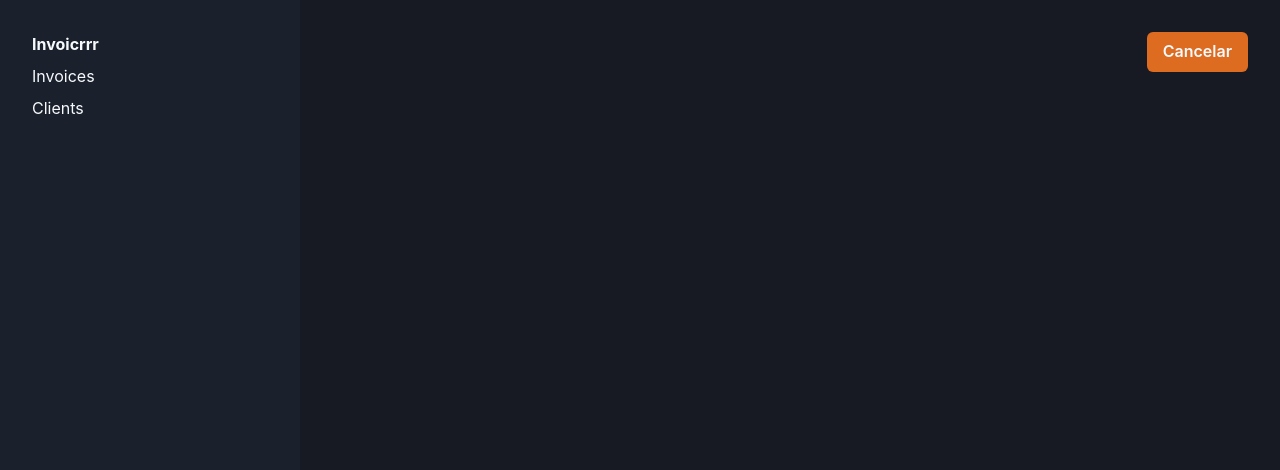
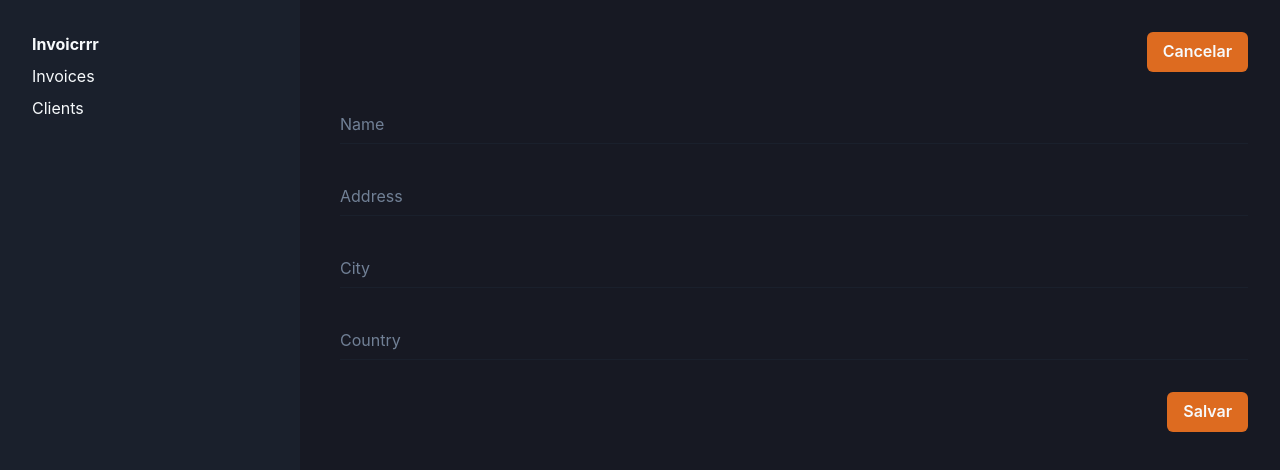
Before and after one commit to fischerafael/invoicrrr-use-reducer, a Next.js app: page /dashboard/clients/add in a window 1280 px wide. Shown: the top 470 px of the page. Built offline with nearby package versions, Linux system fonts and the light colour scheme.

Commit message:
feat: adding and deleting companies

```diff
--- a/package.json
+++ b/package.json
@@ -9,6 +9,7 @@
     "lint": "next lint"
   },
   "dependencies": {
+    "@chakra-ui/icons": "^2.0.4",
     "@chakra-ui/react": "^2.2.4",
     "@emotion/react": "^11.9.3",
     "@emotion/styled": "^11.9.3",
--- /dev/null
+++ b/src/components/Input/index.tsx
@@ -0,0 +1,7 @@
+import { Input as ChakraInput, InputProps } from "@chakra-ui/react";
+
+interface IInput extends InputProps {}
+
+export const Input = ({ ...props }: IInput) => {
+  return <ChakraInput variant="flushed" borderColor="gray.800" {...props} />;
+};
--- a/src/entities/index.ts
+++ b/src/entities/index.ts
@@ -3,6 +3,7 @@ export interface IClient {
   address: string;
   city: string;
   country: string;
+  id?: string;
 }
 
 export interface IClientInitialState {
--- a/src/pages/DashboardPage/index.tsx
+++ b/src/pages/DashboardPage/index.tsx
@@ -1,6 +1,6 @@
-import { DashboardTemplate } from "../../src/components/DashboardTemplate";
-import { MainSection } from "../../src/components/MainSection";
-import { SideBar } from "../../src/components/SideBar";
+import { DashboardTemplate } from "../../components/DashboardTemplate";
+import { MainSection } from "../../components/MainSection";
+import { SideBar } from "../../components/SideBar";
 
 export const DashboardPage = () => {
   return <DashboardTemplate sidebar={<SideBar />} main={<MainSection />} />;
--- a/src/pages/DashboardPageClientsAdd/index.tsx
+++ b/src/pages/DashboardPageClientsAdd/index.tsx
@@ -1,11 +1,16 @@
 import { Button, HStack, VStack } from "@chakra-ui/react";
 import { theme } from "../../config/theme";
-import { DashboardTemplate } from "../../src/components/DashboardTemplate";
-import { SideBar } from "../../src/components/SideBar";
+import { DashboardTemplate } from "../../components/DashboardTemplate";
+import { SideBar } from "../../components/SideBar";
+import { useClientContext } from "../../store/clients";
 import { handleNavigateTo } from "../../utils/handleNavigateTo";
+import { Input } from "../../components/Input";
 
 export const DashboardPageClientsAdd = () => {
-  const handleAddClient = () => {
+  const { handleAddClient, client, setClient } = useClientContext();
+
+  const handleSubmit = () => {
+    handleAddClient();
     handleNavigateTo("/dashboard/clients");
   };
 
@@ -16,13 +21,64 @@ export const DashboardPageClientsAdd = () => {
         <VStack w="full" spacing="8">
           <HStack w="full" justify="flex-end">
             <Button
-              onClick={handleAddClient}
+              onClick={() => handleNavigateTo("/dashboard/clients")}
               color="gray.50"
               colorScheme={theme.title}
             >
               Cancelar
             </Button>
           </HStack>
+
+          <VStack w="full" spacing="8">
+            <Input
+              placeholder="Name"
+              value={client?.name}
+              onChange={(e) => {
+                setClient({
+                  ...client,
+                  name: e.target.value,
+                });
+              }}
+            />
+            <Input
+              placeholder="Address"
+              value={client?.address}
+              onChange={(e) => {
+                setClient({
+                  ...client,
+                  address: e.target.value,
+                });
+              }}
+            />
+            <Input
+              placeholder="City"
+              value={client?.city}
+              onChange={(e) => {
+                setClient({
+                  ...client,
+                  city: e.target.value,
+                });
+              }}
+            />
+            <Input
+              placeholder="Country"
+              value={client?.country}
+              onChange={(e) => {
+                setClient({
+                  ...client,
+                  country: e.target.value,
+                });
+              }}
+            />
+            <Button
+              onClick={handleSubmit}
+              color="gray.50"
+              colorScheme={theme.title}
+              alignSelf="flex-end"
+            >
+              Salvar
+            </Button>
+          </VStack>
         </VStack>
       }
     />
--- a/src/store/clients/index.tsx
+++ b/src/store/clients/index.tsx
@@ -1,51 +1,62 @@
 import {
   createContext,
+  Dispatch,
   ReactNode,
+  SetStateAction,
   useContext,
-  useEffect,
-  useReducer,
+  useState,
 } from "react";
-import { IClient, IClientInitialState } from "../../entities";
+import { IClient } from "../../entities";
+import { handleNavigateTo } from "../../utils/handleNavigateTo";
 
 interface ClientContextProps {
-  handleAddClient: (client: IClient) => void;
+  clients: IClient[];
+  handleAddClient: () => void;
+  handleDeleteClient: (id: string) => void;
+  client: IClient;
+  setClient: Dispatch<SetStateAction<IClient>>;
 }
 
 const ClientContext = createContext({} as ClientContextProps);
 
-const initialClientsState: IClientInitialState = { clients: [] };
-
-export const clientsReducer = (
-  state: IClientInitialState,
-  action: { type: "GET_CLIENTS" | "ADD_CLIENT"; payload?: any }
-) => {
-  switch (action.type) {
-    case "GET_CLIENTS":
-      return state;
-    case "ADD_CLIENT":
-      return {
-        clients: [...state.clients, action.payload],
-      };
-    default:
-      return state;
-  }
+const INITIAL_CLIENT_STATE: IClient = {
+  address: "",
+  city: "",
+  country: "",
+  name: "",
 };
 
 const ClientProvider = ({ children }: { children: ReactNode }) => {
-  const [state, dispatch] = useReducer(clientsReducer, initialClientsState);
+  const [clients, setClients] = useState<IClient[]>([]);
+  const [client, setClient] = useState<IClient>(INITIAL_CLIENT_STATE);
 
-  useEffect(() => {
-    dispatch({ type: "GET_CLIENTS" });
-  }, [dispatch]);
-
-  const handleAddClient = (client: IClient) => {
-    dispatch({ type: "ADD_CLIENT" });
+  const handleResetClient = () => {
+    setClient(INITIAL_CLIENT_STATE);
   };
 
-  console.log(state);
+  const handleAddClient = () => {
+    if (!client) return;
+    const id = new Date().getTime().toString();
+    setClients((prev) => [...prev, { ...client, id }]);
+    handleResetClient();
+    handleNavigateTo("/dashboard/clients");
+  };
+
+  const handleDeleteClient = (id: string) => {
+    const newClientsArray = clients.filter((client) => client.id !== id);
+    setClients(newClientsArray);
+  };
 
   return (
-    <ClientContext.Provider value={{ handleAddClient }}>
+    <ClientContext.Provider
+      value={{
+        clients,
+        handleAddClient,
+        client,
+        setClient,
+        handleDeleteClient,
+      }}
+    >
       {children}
     </ClientContext.Provider>
   );
```
Also changed, not shown: src/pages/Card/index.tsx (+10 -6 lines), src/pages/DashboardPageClients/index.tsx (+13 -20 lines), src/components/DashboardTemplate/index.tsx (renamed from src/src/components/DashboardTemplate/index.tsx), src/components/MainSection/index.tsx (renamed from src/src/components/MainSection/index.tsx), src/components/SideBar/index.tsx (renamed from src/src/components/SideBar/index.tsx), 1 other file (tests, documents, lock files or other folders).
